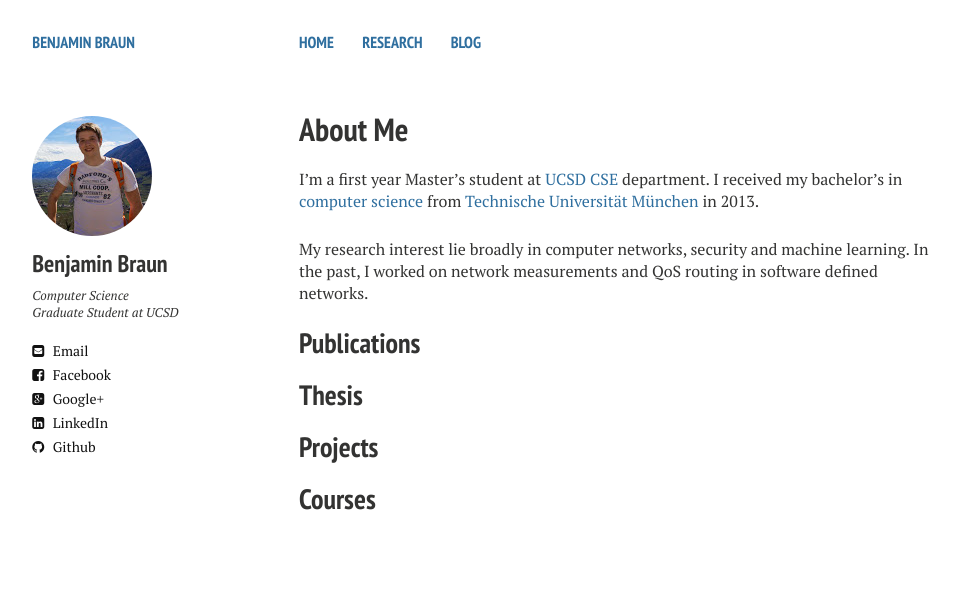
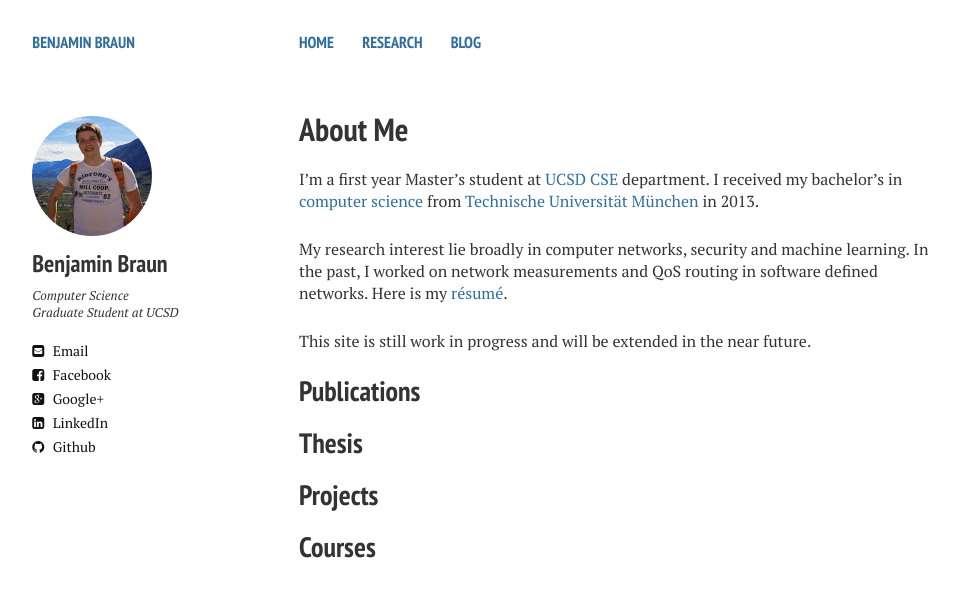
Before and after one commit to benbraun/benbraun.github.io, a Jekyll site: the page built from index.md, in a window 1280 px wide. Shown: the top 597 px of the page, without its empty margins (21-980 px from the left). Built offline with Jekyll 4.4.1, drawn with Linux system fonts in a browser that asks for light colours; nearby versions of some CDN libraries.

Commit message:
added resume

```diff
--- a/index.md
+++ b/index.md
@@ -7,7 +7,9 @@ modified: 2014-10-11T21:49:07.573882-08:00
 
 I'm a first year Master's student at [UCSD CSE](http://cse.ucsd.edu/) department. I received my bachelor's in [computer science](http://www.in.tum.de/en.html) from [Technische Universität München](http://www.tum.de/en/homepage/) in 2013.
 
-My research interest lie broadly in computer networks, security and machine learning. In the past, I worked on network measurements and QoS routing in software defined networks.
+My research interest lie broadly in computer networks, security and machine learning. In the past, I worked on network measurements and QoS routing in software defined networks. Here is my [résumé](/files/resume.pdf).
+
+This site is still work in progress and will be extended in the near future.
 
 <!--- projects and thesis --->
 
```
